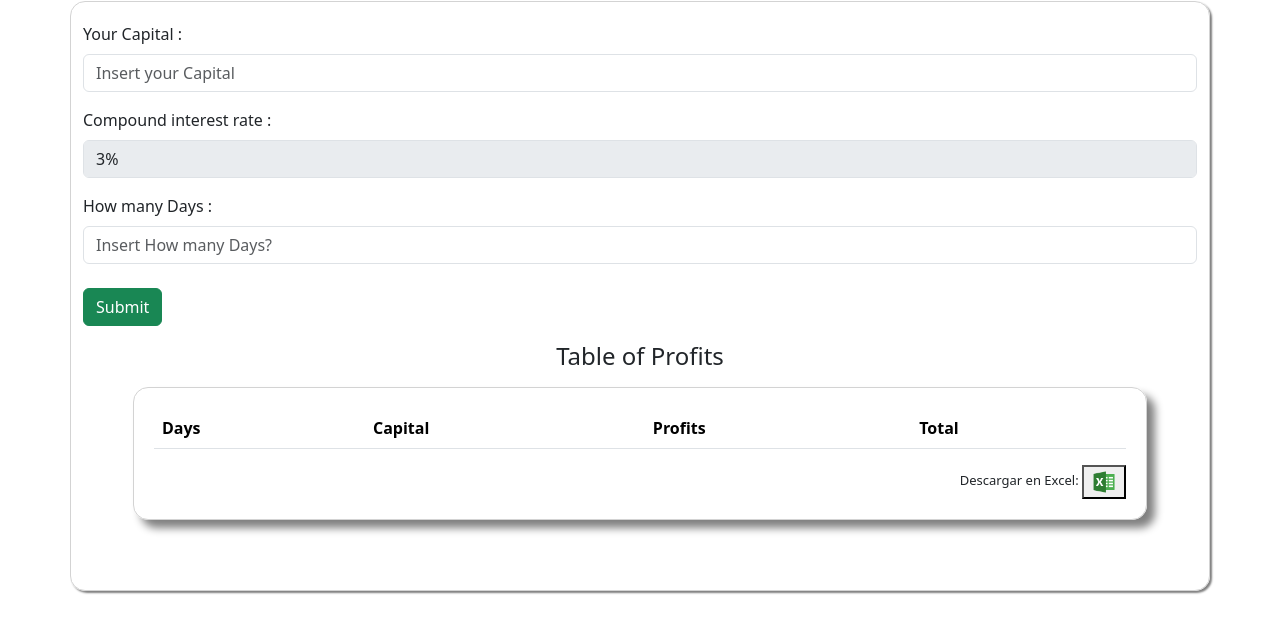
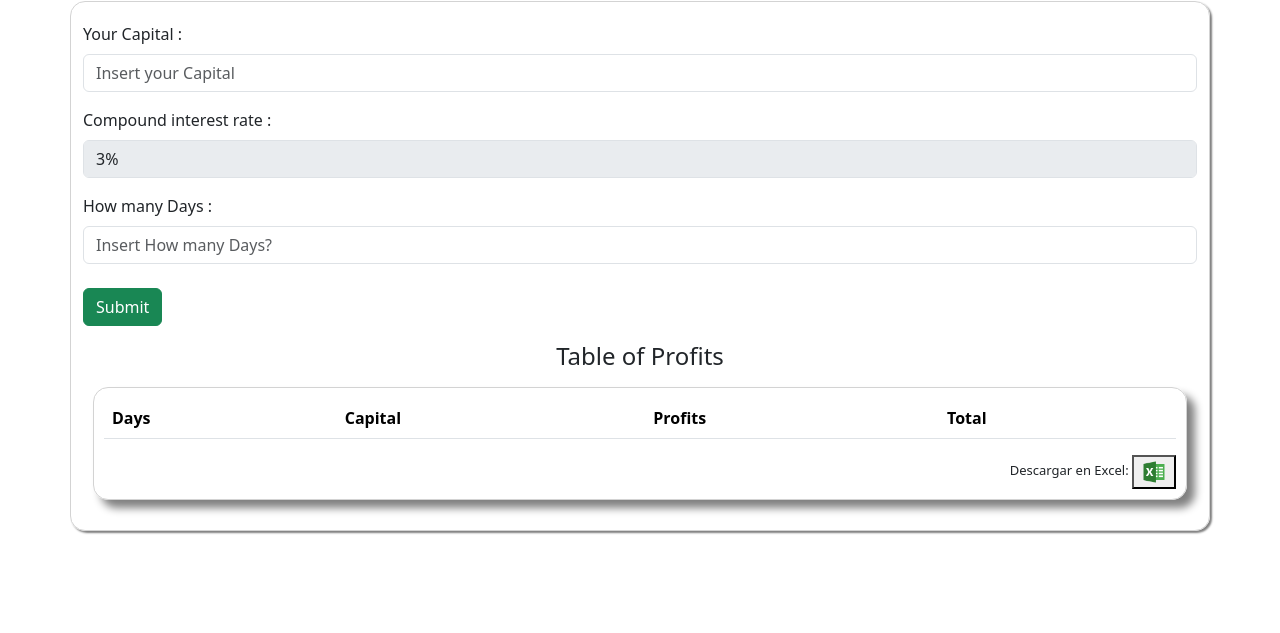
Before and after one commit to carlosmejia181414/gft, a website built with Vite: page index.html in a window 1280 px wide. Shown: the part 119-752 px from the top of the page. Built offline with nearby package versions, Linux system fonts and the light colour scheme.

Commit message:
test v1/0

```diff
--- a/main.js
+++ b/main.js
@@ -6,7 +6,7 @@ import 'bootstrap/dist/js/bootstrap.bundle.min.js';
 
 document.querySelector('#app').innerHTML = `
   <h1 class="text-center mt-5">Earnings in GFT</h1>
-  <div class="container mt-4">
+  <div class="container mt-4 ">
 
   <form id="form">
   <div class="mb-3">
--- a/style.css
+++ b/style.css
@@ -1,5 +1,4 @@
 .container {
-  margin: 50px;
   padding: 20px;
   border: 1px solid lightgrey;
   border-radius: 15px;
@@ -7,8 +6,8 @@
 }
 
 .table-responsive {
-  margin: 50px;
-  padding: 20px;
+  margin: 10px;
+  padding: 10px;
   border: 1px solid lightgrey;
   border-radius: 15px;
   box-shadow: 8px 8px 8px 0px grey;
```
